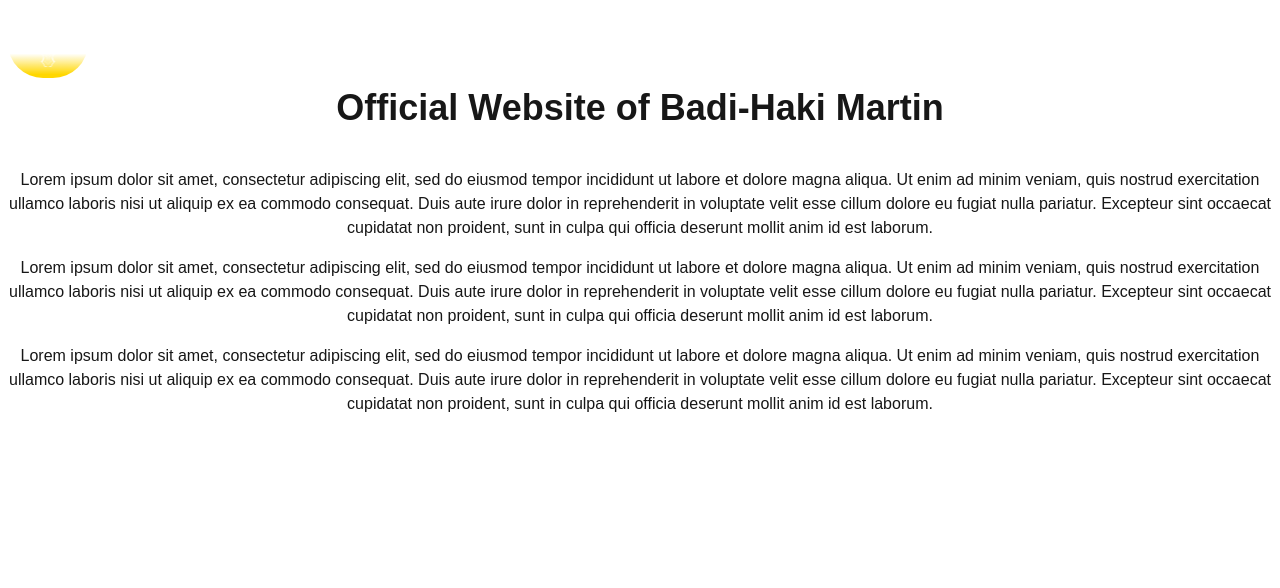
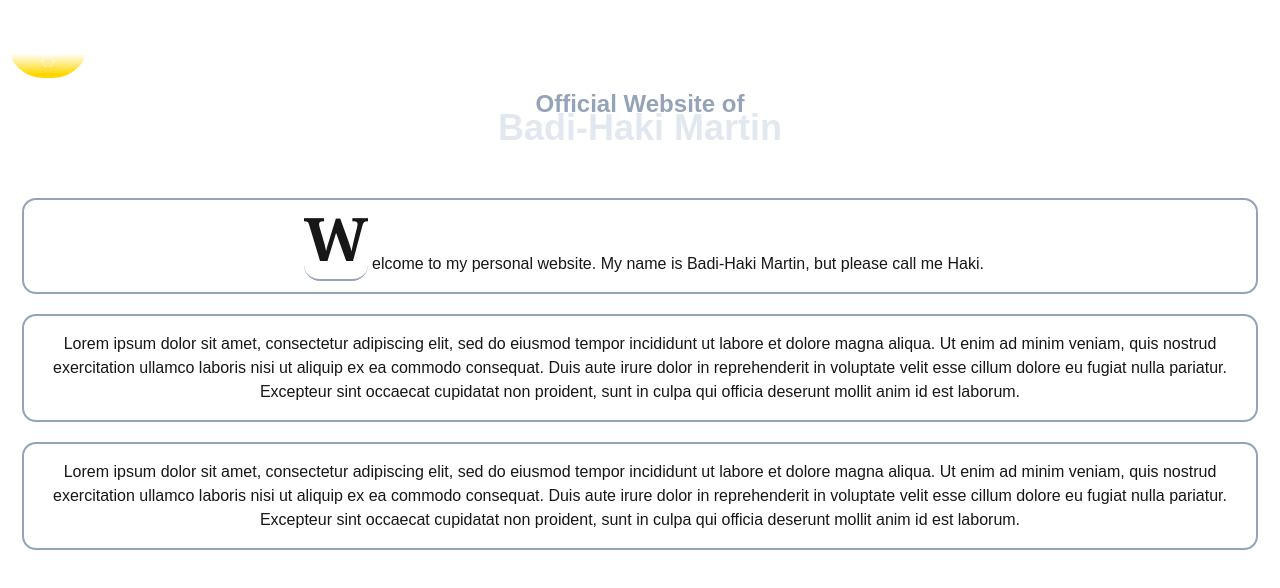
Before and after one commit to badihaki/website, a Next.js app: page / in a window 1280 px wide. Shown: the top 588 px of the page. Built offline with nearby package versions, Linux system fonts and the light colour scheme.

Commit message:
home page styling and content update. Started paragraph templates

```diff
--- a/src/app/layout.tsx
+++ b/src/app/layout.tsx
@@ -14,8 +14,8 @@ const geistMono = Geist_Mono({
 });
 
 export const metadata: Metadata = {
-  title: "Create Next App",
-  description: "Generated by create next app",
+  title: "Badi-Haki Martin's Website",
+  description: "Badi-Haki Martin || Full-stack Developer, Game Developer,  Illustrator",
 };
 
 export default function RootLayout({
--- a/src/app/page.tsx
+++ b/src/app/page.tsx
@@ -1,23 +1,29 @@
+import { Span } from "next/dist/trace";
+
 export default function Home() {
   return (
-    <main id="home" className="relative top-16 text-center p-2">
+    <main id="home" className="flex flex-col relative top-16 text-center p-2">
 
-      <div id="home-container" className="flex flex-col gap-11">
-        <div id="home-intro" className="relative w-fit mx-auto p-4 text-4xl font-semibold rounded-3xl">
-          Official Website of Badi-Haki Martin
+      <div id="home-intro-container" className="flex flex-col gap-0">
+        <div id="home-intro" className="relative w-fit mx-auto p-4 text-2xl font-semibold rounded-3xl text-slate-400">
+          Official Website of
+        </div>
+        <div id="home-intro-name" className="relative bottom-11 w-fit mx-auto p-4 text-4xl font-semibold rounded-3xl text-slate-200">
+          Badi-Haki Martin
         </div>
       </div>
 
-      <div id="home-info" className="flex flex-col gap-4 mt-6">
-        <div id="home-details-1" className="flex-1">
+      <div id="home-info-container" className="flex flex-col gap-4 -mt-6 px-4 pt-2 pb-4 rounded-lg">
+        <p id="home-details-1" className="flex-1 outline outline-2 outline-slate-400 py-4 px-1 rounded-xl mt-2 indent-3 text-base/">
+          <span className="font-semibold font-serif text-6xl border-b-2 border-slate-400 rounded-2xl relative right-1 bottom-2">W</span>
+          elcome to my personal website. My name is Badi-Haki Martin, but please call me Haki.
+        </p>
+        <p id="home-details-2" className="flex-1 outline outline-2 outline-slate-400 py-4 px-1 rounded-xl mt-2">
           Lorem ipsum dolor sit amet, consectetur adipiscing elit, sed do eiusmod tempor incididunt ut labore et dolore magna aliqua. Ut enim ad minim veniam, quis nostrud exercitation ullamco laboris nisi ut aliquip ex ea commodo consequat. Duis aute irure dolor in reprehenderit in voluptate velit esse cillum dolore eu fugiat nulla pariatur. Excepteur sint occaecat cupidatat non proident, sunt in culpa qui officia deserunt mollit anim id est laborum.
-        </div>
-        <div id="home-details-2" className="flex-1">
+        </p>
+        <p id="home-details-3" className="flex-1 outline outline-2 outline-slate-400 py-4 px-1 rounded-xl mt-2">
           Lorem ipsum dolor sit amet, consectetur adipiscing elit, sed do eiusmod tempor incididunt ut labore et dolore magna aliqua. Ut enim ad minim veniam, quis nostrud exercitation ullamco laboris nisi ut aliquip ex ea commodo consequat. Duis aute irure dolor in reprehenderit in voluptate velit esse cillum dolore eu fugiat nulla pariatur. Excepteur sint occaecat cupidatat non proident, sunt in culpa qui officia deserunt mollit anim id est laborum.
-        </div>
-        <div id="home-details-3" className="flex-1">
-          Lorem ipsum dolor sit amet, consectetur adipiscing elit, sed do eiusmod tempor incididunt ut labore et dolore magna aliqua. Ut enim ad minim veniam, quis nostrud exercitation ullamco laboris nisi ut aliquip ex ea commodo consequat. Duis aute irure dolor in reprehenderit in voluptate velit esse cillum dolore eu fugiat nulla pariatur. Excepteur sint occaecat cupidatat non proident, sunt in culpa qui officia deserunt mollit anim id est laborum.
-        </div>
+        </p>
       </div>
 
     </main>
--- a/src/lib/Components/Navigation/NavBar.tsx
+++ b/src/lib/Components/Navigation/NavBar.tsx
@@ -37,7 +37,7 @@ function NavBar() {
 
   // component below
   return (
-    <nav id='navigation-menu' className={`z-50 fixed h-screen transition-all ease-in-out ${menuOpen ? 'bg-gradient-to-r from-black from-85% to-transparent w-[65%] duration-300' : "bg-transparent w-0"} duration-700`}>
+    <nav id='navigation-menu' className={`z-50 fixed h-screen transition-all ease-in-out ${menuOpen ? 'bg-gradient-to-r from-black from-85% to-transparent w-[65%] duration-500' : "bg-transparent w-0"} duration-700`}>
       <Image id='menu-button' src={menuOpen ? openIcon : closedIcon} alt={`Open/Close navigation menu`} onClick={OnClickMenuButton} className={`transition-all ease-in-out p-2 relative rounded-full min-w-12 duration-500 cursor-pointer
         ${menuOpen ? `max-w-40 bg-transparent border-b-8 border-[#FFD700] top-2 left-11` : `max-w-20 bg-gradient-to-t from-[#FFD700] from-5% to-transparent to-35%`} top-2 left-2`} />
 
```
